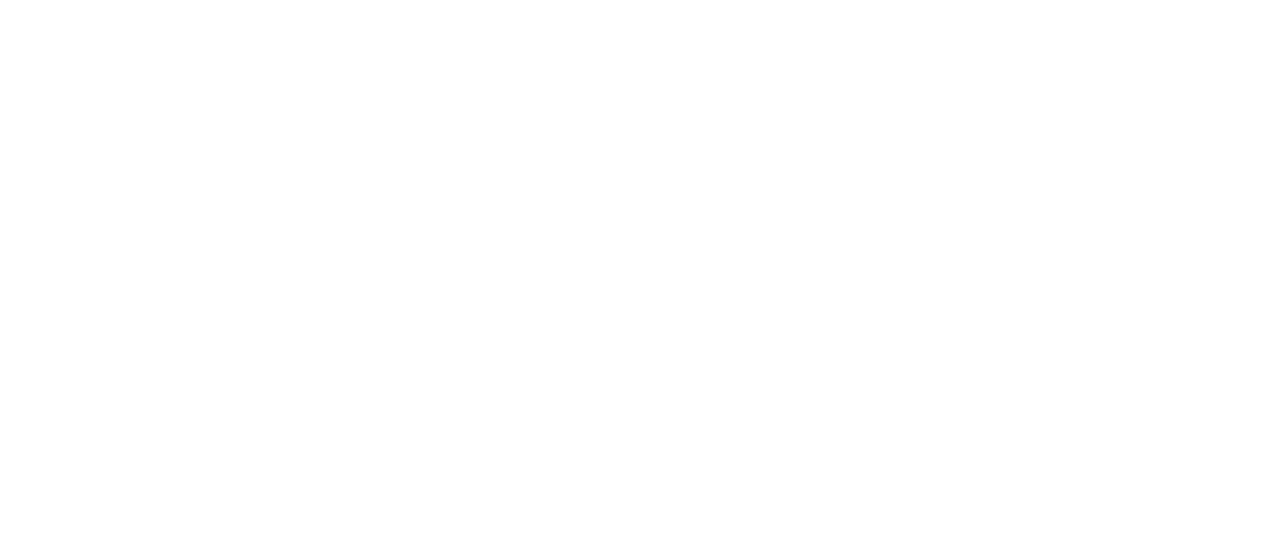
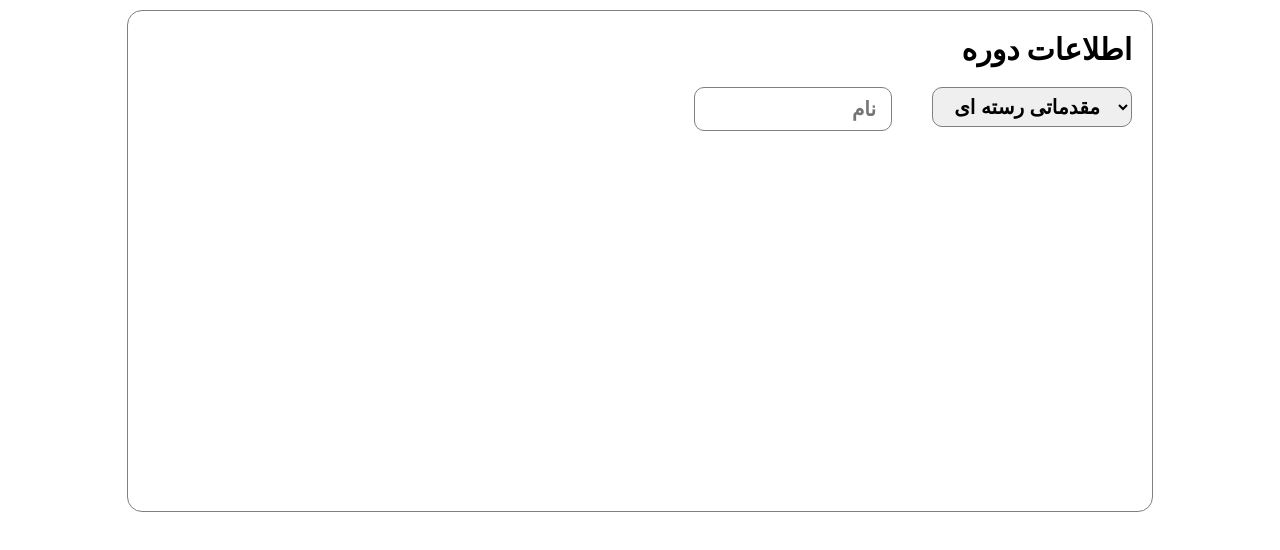
Before and after one commit to siavashmosadegh/aliraste-frontend, a React (Create React App) app: page /addcourse in a window 1280 px wide. Before the commit this address had no page. Shown: the top 550 px of the page. Built offline with nearby package versions, Linux system fonts and the light colour scheme.

Commit message:
started add course ...

```diff
--- a/src/App.js
+++ b/src/App.js
@@ -5,6 +5,7 @@ import {
 } from 'react-router-dom';
 import AddNewSoldier from './Pages/AddNewSoldier';
 import SubmitSoldierScore from './Pages/SubmitSoldierScore';
+import AddCourse from './Pages/AddCourse';
 
 function App() {
   return (
@@ -18,6 +19,10 @@ function App() {
           path='/submitsoldierscore'
           element={ <SubmitSoldierScore /> }
         />
+        <Route
+          path='/addcourse'
+          element={ <AddCourse /> }
+        />
       </Routes>
     </BrowserRouter>
   );
--- /dev/null
+++ b/src/Pages/AddCourse/index.js
@@ -0,0 +1,13 @@
+import React from 'react';
+import { Wrapper } from './styles';
+import AddCourseSection from '../../Views/AddCourse';
+
+const AddCourse = () => {
+    return (
+        <Wrapper>
+            <AddCourseSection />
+        </Wrapper>
+    );
+}
+
+export default AddCourse;
--- /dev/null
+++ b/src/Pages/AddCourse/styles.jsx
@@ -0,0 +1,8 @@
+import styled from 'styled-components';
+
+export const Wrapper = styled.div`
+    display: flex;
+    flex-direction: column;
+    align-items: center;
+    width: 100%;
+`;
--- /dev/null
+++ b/src/Views/AddCourse/AddCourseForm/index.js
@@ -0,0 +1,83 @@
+import React from 'react';
+import {
+    AddCourseFormContainer,
+    Col,
+    Form
+} from './styles';
+import { Field, Formik } from 'formik';
+import FormHandler from '../../../Util/FormHandlers';
+
+const AddCourseForm = () => {
+    return (
+        <AddCourseFormContainer>
+            <Formik
+                initialValues={{
+                    courseTitle: "", // عنوان دوره
+                    courseId: "", // شماره دوره
+                    courseStartDateDay: "", // روز تاریخ شروع دوره
+                    courseStartDateMonth: "", // ماه تاریخ شروع دوره
+                    courseStartDateYear: "", // سال تاریخ شروع دوره
+                    internshipStartDateDay: "", // روز تاریخ شروع کارورزی
+                    internshipStartDateMonth: "", // ماه تاریخ شروع کارورزی
+                    internshipStartDateYear: "", // سال تاریخ شروع کارورزی
+                    courseEndDateDay: "", // روز تاریخ شروع دوره
+                    courseEndDateMonth: "", // ماه تاریخ شروع دوره
+                    courseEndDateYear: "", // سال تاریخ شروع دوره
+                }}
+                validationSchema=""
+                onSubmit={(values, action) => {
+                    console.log(values);
+                }}
+            >
+                {(formik) => (
+                    <Form onSubmit={formik.handleChange}>
+                        <div className="firstRow">
+                            <Col>
+                                <Field as="select" name="courseTitle" style={{width: "200px",height: "40px",border: "1px solid gray",borderRadius: "10px",textAlign: "right",paddingRight: "15px",fontSize: "20px",fontWeight: "bold"}}>
+                                    <option value="مقدماتی رسته ای">مقدماتی رسته ای</option>
+                                    <option value="تکمیل تخصصی">تکمیل تخصصی</option>
+                                    <option value="عالی رسته ای">عالی رسته ای</option>
+                                </Field>
+
+                                {
+                                    formik.errors.courseTitle && formik.touched.courseTitle === true
+                                        ?
+                                        <p>
+                                            {
+                                                formik.errors.courseTitle
+                                            }
+                                        </p>
+                                        :
+                                        null
+                                }
+                            </Col>
+
+                            <Col>
+                                <input
+                                    name="courseId"
+                                    value={formik.values.courseId}
+                                    onChange={(e) => FormHandler.onChange(e,formik)}
+                                    placeholder="نام"
+                                />
+
+                            {
+                                formik.errors.courseId && formik.touched.courseId === true
+                                    ?
+                                    <p>
+                                        {
+                                            formik.errors.courseId
+                                        }
+                                    </p>
+                                    :
+                                    null
+                            }
+                            </Col>
+                        </div>
+                    </Form>
+                )}
+            </Formik>
+        </AddCourseFormContainer>
+    );
+}
+
+export default AddCourseForm;
--- /dev/null
+++ b/src/Views/AddCourse/AddCourseForm/styles.jsx
@@ -0,0 +1,40 @@
+import styled from 'styled-components';
+
+export const AddCourseFormContainer = styled.div`
+    width: 100%;
+`;
+
+export const Form = styled.form`
+    width: 100%;
+
+    input {
+        width: 179px;
+        height: 40px;
+        text-align: right;
+        padding-right: 15px;
+        font-size: 20px;
+        font-weight: bold;
+        border-radius: 10px;
+        border: 1px solid gray;
+    }
+
+    .firstRow {
+        width: 100%;
+        display: flex;
+        flex-direction: row-reverse;
+        align-items: center;
+        justify-content: flex-start;
+        // margin-right: 20px;
+        // margin-left: 20px;
+        // margin-bottom: 10px;
+    }
+`;
+
+export const Col = styled.div`
+    display: flex;
+    flex-direction: column;
+    align-items: center;
+    height: 100px;
+    margin-right: 20px;
+    margin-left: 20px;
+`;
--- /dev/null
+++ b/src/Views/AddCourse/index.js
@@ -0,0 +1,15 @@
+import React from 'react';
+import { Wrapper } from './styles';
+import AddCourseForm from './AddCourseForm';
+
+const AddCourseSection = () => {
+    return (
+        <Wrapper>
+            <h1>اطلاعات دوره</h1>
+
+            <AddCourseForm />
+        </Wrapper>
+    );
+}
+
+export default AddCourseSection;
--- /dev/null
+++ b/src/Views/AddCourse/styles.jsx
@@ -0,0 +1,17 @@
+import styled from 'styled-components';
+
+export const Wrapper = styled.div`
+    margin-top: 10px;
+    margin-bottom: 10px;
+    width: 80%;
+    color: black;
+    height: 500px;
+    border: 1px solid gray;
+    border-radius: 15px;
+
+    h1 {
+        text-align: right;
+        font-size: 30px;
+        margin-right: 20px;
+    }
+`;
```
